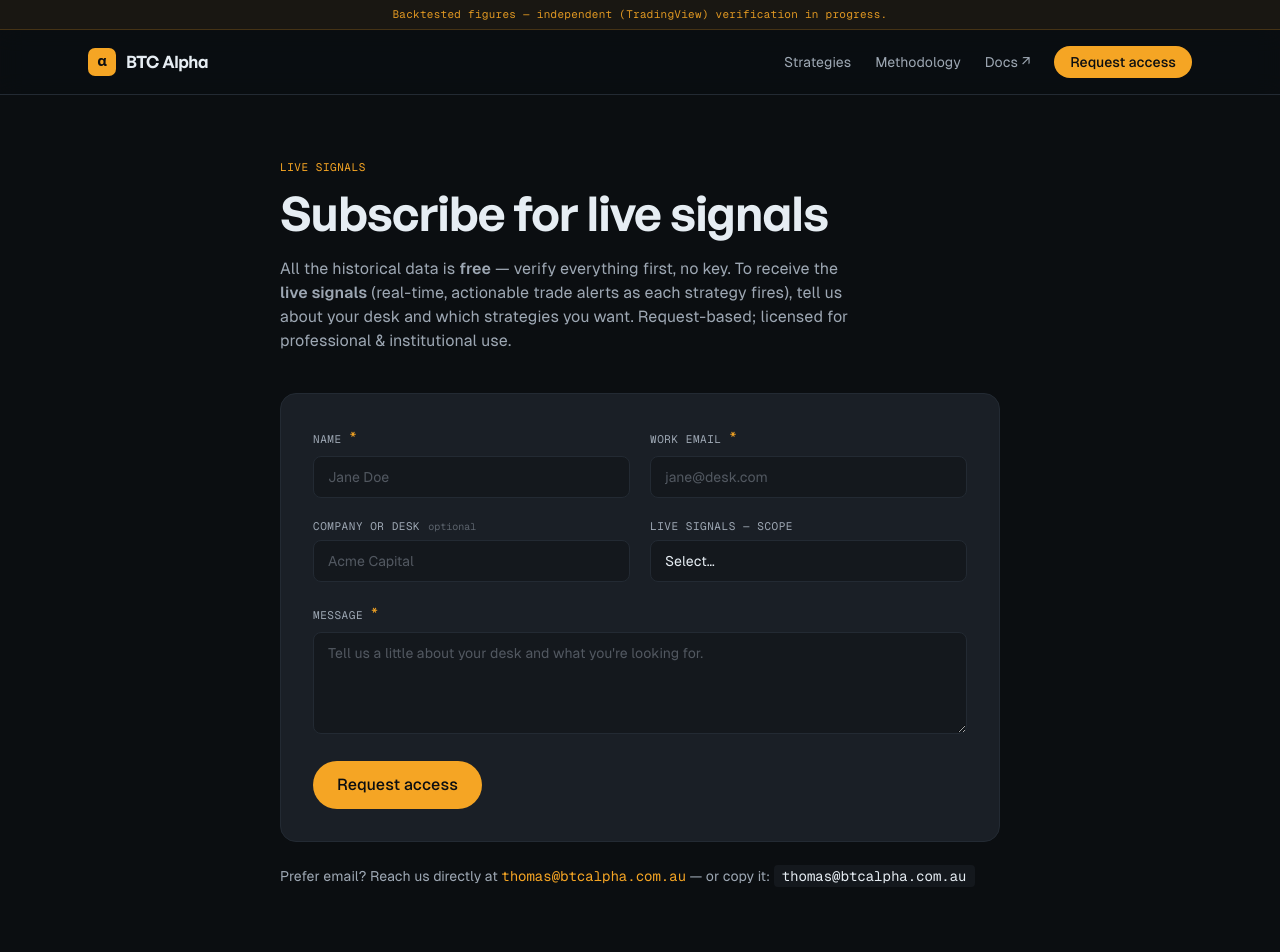
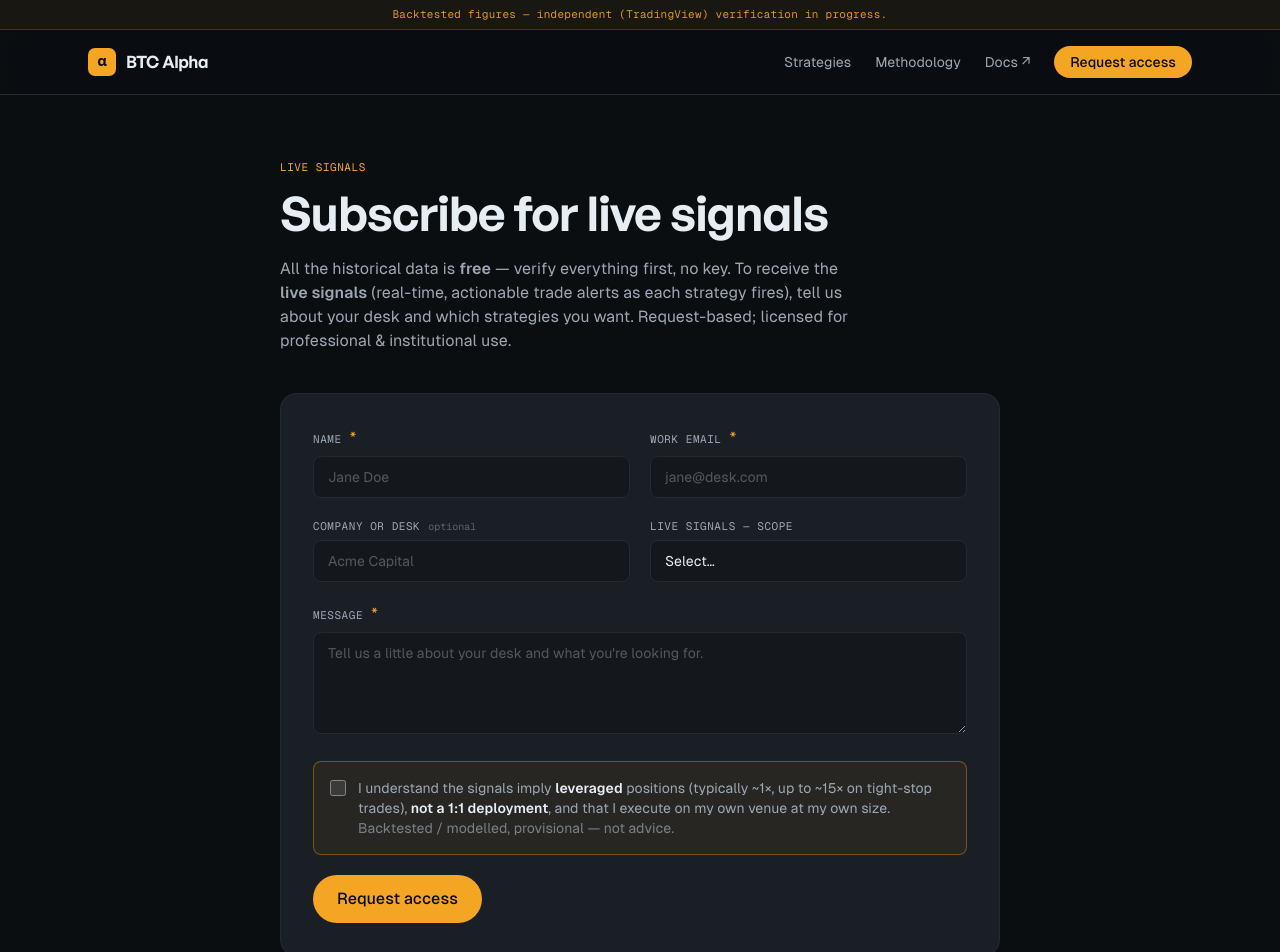
Before and after one commit to BTCAlphaGrowthTrust/btc-strategy-site, a Next.js app: page /access in a window 1280 px wide. Shown: the top 952 px of the page. Built offline with nearby package versions, Linux system fonts and the light colour scheme.

Commit message:
disclosure: prominent leverage block on per-strategy pages + required leverage acknowledgement at onboarding (signals imply leveraged positions up to ~15x)

```diff
--- a/src/app/strategies/[id]/page.tsx
+++ b/src/app/strategies/[id]/page.tsx
@@ -72,6 +72,25 @@ export default async function StrategyPage({ params }: { params: Promise<{ id: s
           <Stat k="Time underwater" v={`${intc(stats.time_underwater.longest_days)}d`} sub="longest" />
           <Stat k="Denomination" v={(meta.ccy ?? stats.ccy ?? "BTC")} sub="inverse" />
         </div>
+
+        {/* REQUIRED leverage disclosure — signals imply leveraged positions, not 1:1 deployment */}
+        {meta.leverage_typical != null && (
+          <div className="mt-6 rounded-xl border border-amber-500/40 bg-amber-500/[0.06] p-5">
+            <div className="flex flex-wrap items-baseline gap-x-6 gap-y-1">
+              <div className="font-mono text-[11px] uppercase tracking-wider text-amber-400">⚠ Leverage — read before sizing</div>
+              <div className="font-mono text-sm text-text">
+                typical <span className="font-semibold text-amber-300">{meta.leverage_typical}×</span> · max{" "}
+                <span className="font-semibold text-amber-300">{meta.leverage_max}×</span>
+              </div>
+            </div>
+            <p className="mt-2 text-sm text-text-muted">
+              These signals imply a <strong className="text-text">leveraged</strong> position — <strong className="text-text">not a 1:1
+              deployment</strong>. At the stated risk %, the position notional is about <strong className="text-text">{meta.leverage_typical}×</strong> your
+              deployed capital (typical), and up to <strong className="text-text">{meta.leverage_max}×</strong> on a tight-stop trade. You
+              execute on your own venue at your own size — cap your leverage at your discretion.
+            </p>
+          </div>
+        )}
 
         {/* curve + risk-% evaluation */}
         <div className="mt-8">
--- a/src/components/AccessForm.tsx
+++ b/src/components/AccessForm.tsx
@@ -32,6 +32,7 @@ export default function AccessForm({ initialTier, context }: { initialTier?: str
       tier_interest: tier || "—",
       context: context || "—",
       message: fd.get("message"),
+      leverage_acknowledged: fd.get("leverage_ack") ? "yes" : "no",
       botcheck: fd.get("botcheck") ? true : false,
     };
     try {
@@ -112,6 +113,17 @@ export default function AccessForm({ initialTier, context }: { initialTier?: str
         />
       </Field>
 
+      {/* REQUIRED leverage acknowledgement */}
+      <label className="flex items-start gap-3 rounded-lg border border-amber-500/40 bg-amber-500/[0.06] p-4 text-sm text-text-muted">
+        <input type="checkbox" name="leverage_ack" required className="mt-0.5 h-4 w-4 shrink-0 accent-amber-500" />
+        <span>
+          I understand the signals imply <strong className="text-text">leveraged</strong> positions (typically ~1×,
+          up to ~15× on tight-stop trades), <strong className="text-text">not a 1:1 deployment</strong>, and that
+          I execute on my own venue at my own size. <span className="text-text-muted/70">Backtested / modelled,
+          provisional — not advice.</span>
+        </span>
+      </label>
+
       {status === "error" && (
         <p className="rounded-lg border border-neg/40 bg-neg/[0.06] px-4 py-2.5 text-sm text-neg">{error}</p>
       )}
```
